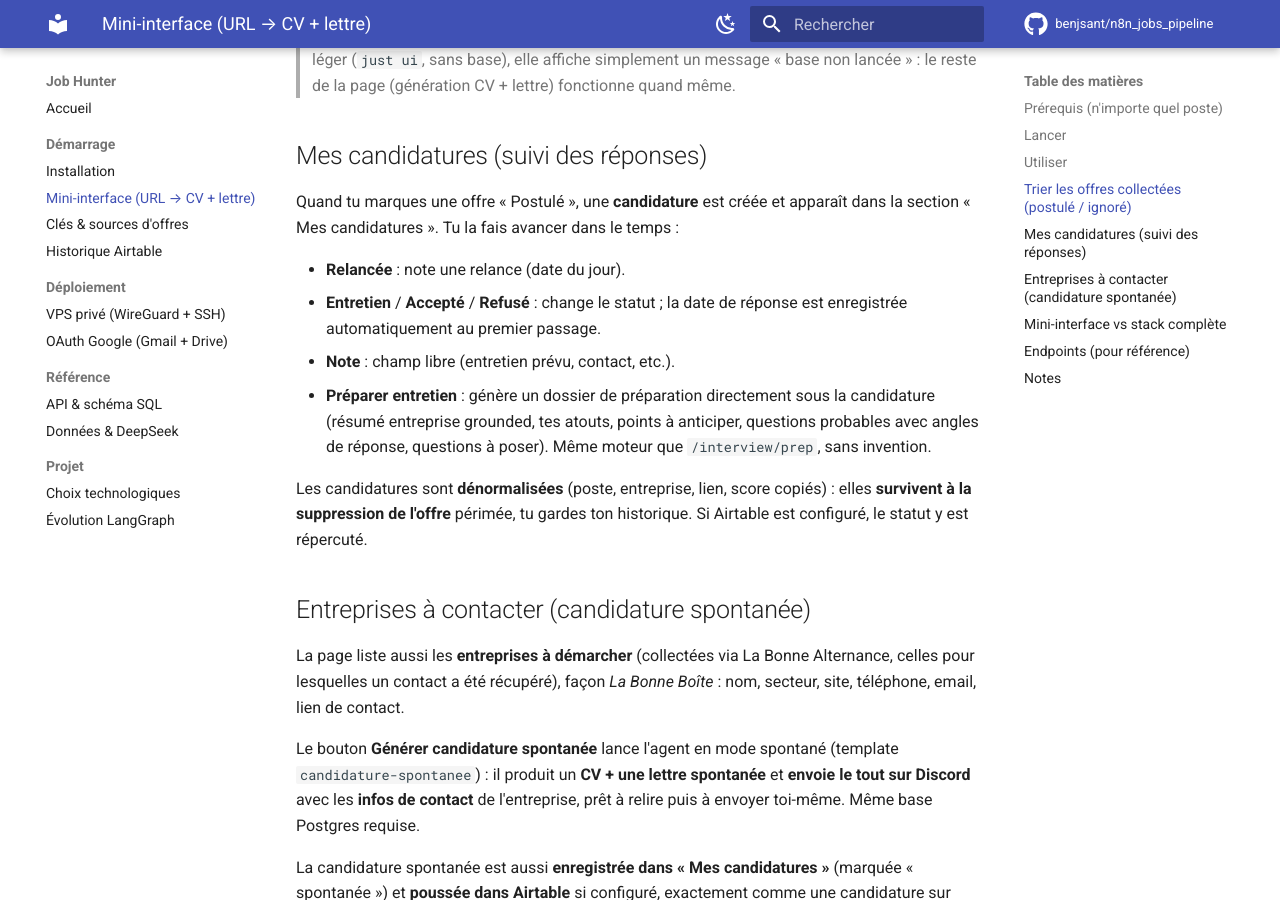
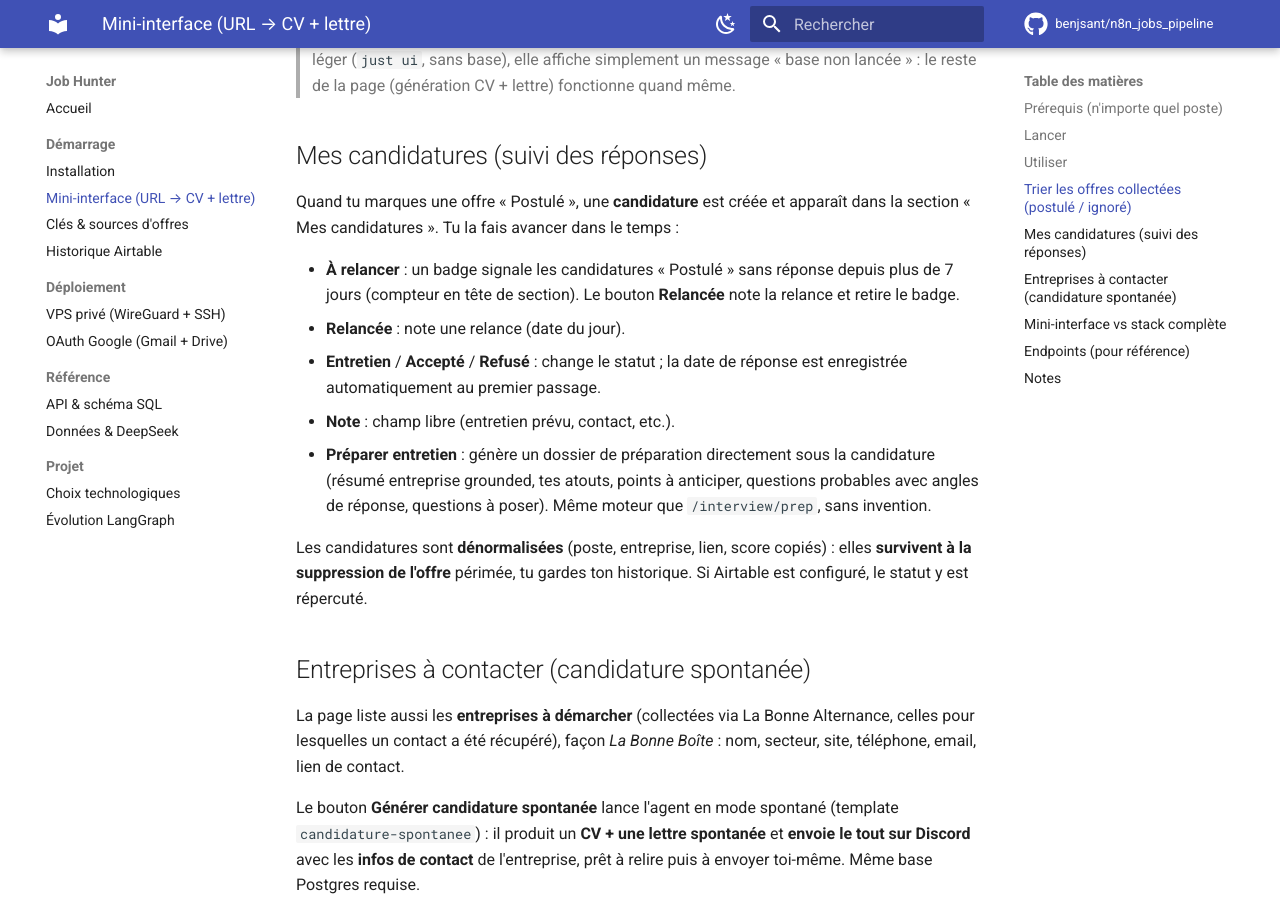
Before and after one commit to benjsant/n8n_jobs_pipeline, an MkDocs documentation site: the page built from docs/interface.md, in a window 1280 px wide and 900 px high, scrolled down 1998 px. Built offline with MkDocs 1.6.1 and Material for MkDocs 9.7.7, drawn with Linux system fonts in a browser that asks for light colours; comment, search, counter and statistics services are not loaded.

Commit message:
Interface : relances de suivi (candidatures à relancer)
« Mes candidatures » signale les candidatures « Postulé » sans réponse depuis
plus de 7 jours : badge « À relancer » par ligne, compteur en tête, et tri de
ces candidatures en premier. Le bouton « Relancée » (reminded_at) retire le
signalement.

- db.py : list_applications calcule to_remind (REMIND_AFTER_DAYS=7), tri en tête.
- index.html : badge + compteur remindCount().

Validé via Docker : cycle récente(False) -> ancienne sans réponse(True) ->
relancée(False), 26 tests pytest verts.

Co-Authored-By: Claude Opus 4.8 <noreply@anthropic.com>

```diff
--- a/docs/interface.md
+++ b/docs/interface.md
@@ -85,6 +85,9 @@ revoir une offre à laquelle tu as déjà répondu.
 Quand tu marques une offre « Postulé », une **candidature** est créée et apparaît
 dans la section « Mes candidatures ». Tu la fais avancer dans le temps :
 
+- **À relancer** : un badge signale les candidatures « Postulé » sans réponse
+  depuis plus de 7 jours (compteur en tête de section). Le bouton **Relancée**
+  note la relance et retire le badge.
 - **Relancée** : note une relance (date du jour).
 - **Entretien** / **Accepté** / **Refusé** : change le statut ; la date de réponse
   est enregistrée automatiquement au premier passage.
--- a/services/agent-langgraph/static/index.html
+++ b/services/agent-langgraph/static/index.html
@@ -182,12 +182,16 @@
     <div class="card">
       <p class="step">Mes candidatures</p>
       <p class="muted" style="margin-top:-4px">Suivi des réponses. Une candidature apparaît ici quand tu marques une offre « Postulé ».</p>
+      <p class="muted" x-show="remindCount()" style="color:#b45309; font-weight:600">
+        <span x-text="remindCount()"></span> candidature(s) à relancer (postulées depuis plus de 7 jours sans réponse).
+      </p>
       <p class="muted" x-show="apErr" x-text="apErr"></p>
       <p class="muted" x-show="!apErr && !applications.length">Aucune candidature suivie pour l'instant.</p>
       <template x-for="a in applications" :key="a.id">
         <div class="offer">
           <div style="display:flex; gap:8px; align-items:baseline; flex-wrap:wrap">
             <span class="st-tag" :class="'st-'+a.status" x-text="statusLabel(a.status)"></span>
+            <span class="st-tag" style="background:#fef3c7;color:#b45309" x-show="a.to_remind">À relancer</span>
             <span class="t" x-text="a.poste || 'Candidature'"></span>
             <span class="muted" x-text="a.entreprise || ''"></span>
             <span class="muted" x-show="a.kind==='spontaneous'">(spontanée)</span>
```
Also changed, not shown: other parts of services/agent-langgraph/static/index.html (+1 -0 lines), 1 other file.
